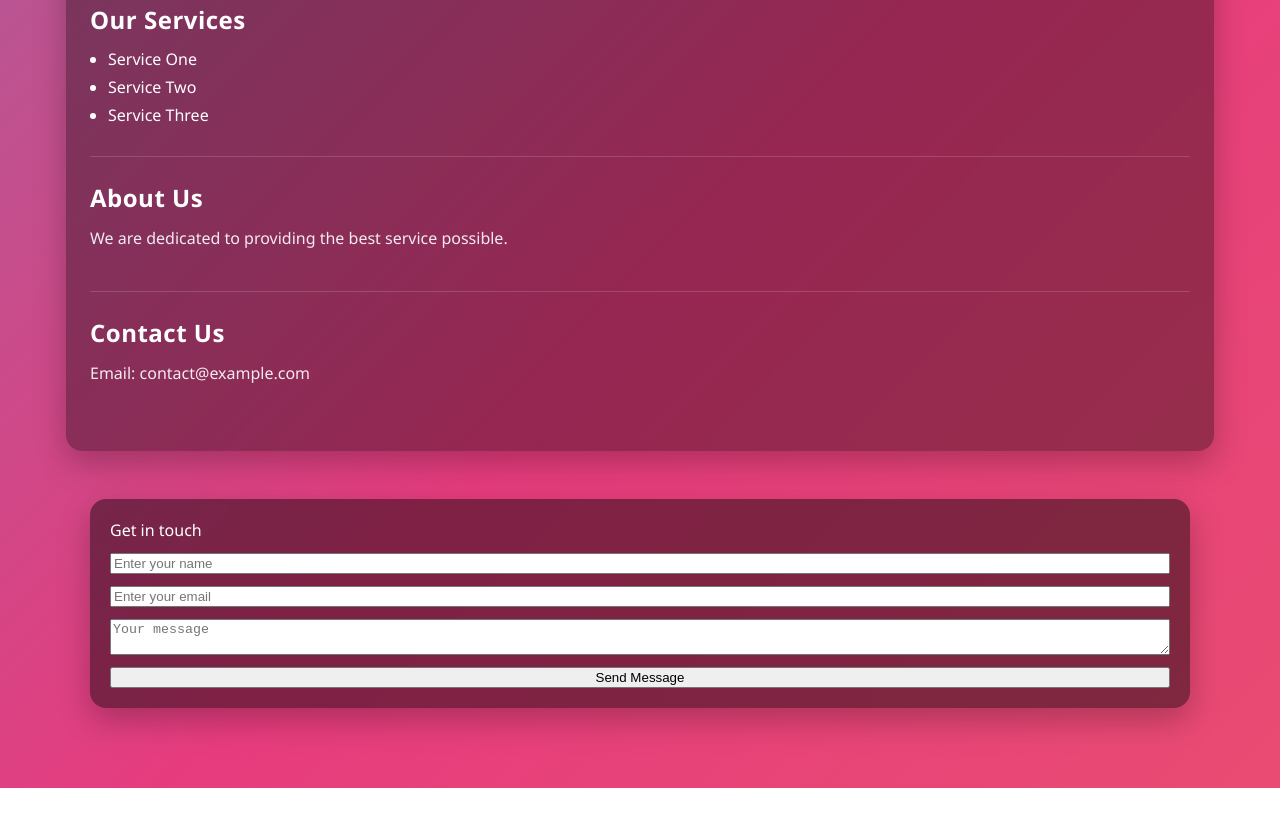
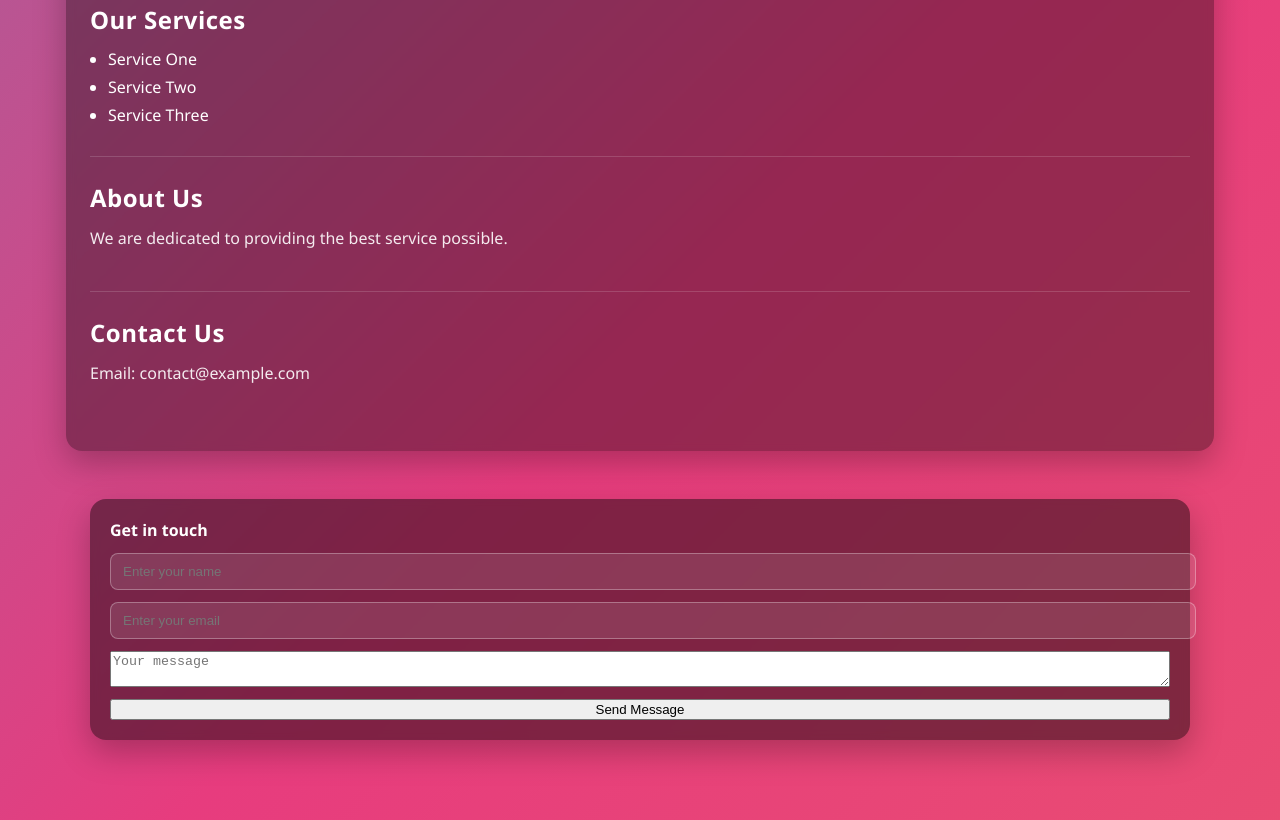
Before and after one commit to poiut23/ITMD542-Lab1-2-1-2026, a plain HTML site: page index.html in a window 1280 px wide. Shown: the part 1077-1897 px from the top of the page. Before the commit the page ends 1865 px from the top, so only its background shows below. Drawn offline with Linux system fonts and the light colour scheme.

Commit message:
Add styles for signup form labels and inputs to enhance user experience

```diff
--- a/style.css
+++ b/style.css
@@ -168,3 +168,19 @@ header {
 	-webkit-backdrop-filter: blur(4px);
 	backdrop-filter: blur(4px);
 }
+
+
+#signup-form label {
+	font-weight: 600;
+}
+
+#signup-form input[type="text"],
+#signup-form input[type="email"] {
+	width: 100%;
+	padding: 10px 12px;
+	border-radius: 8px;
+	border: 1px solid rgba(255, 255, 255, 0.3);
+	background: rgba(255, 255, 255, 0.1);
+	color: #ffffff;
+	outline: none;
+}
```
